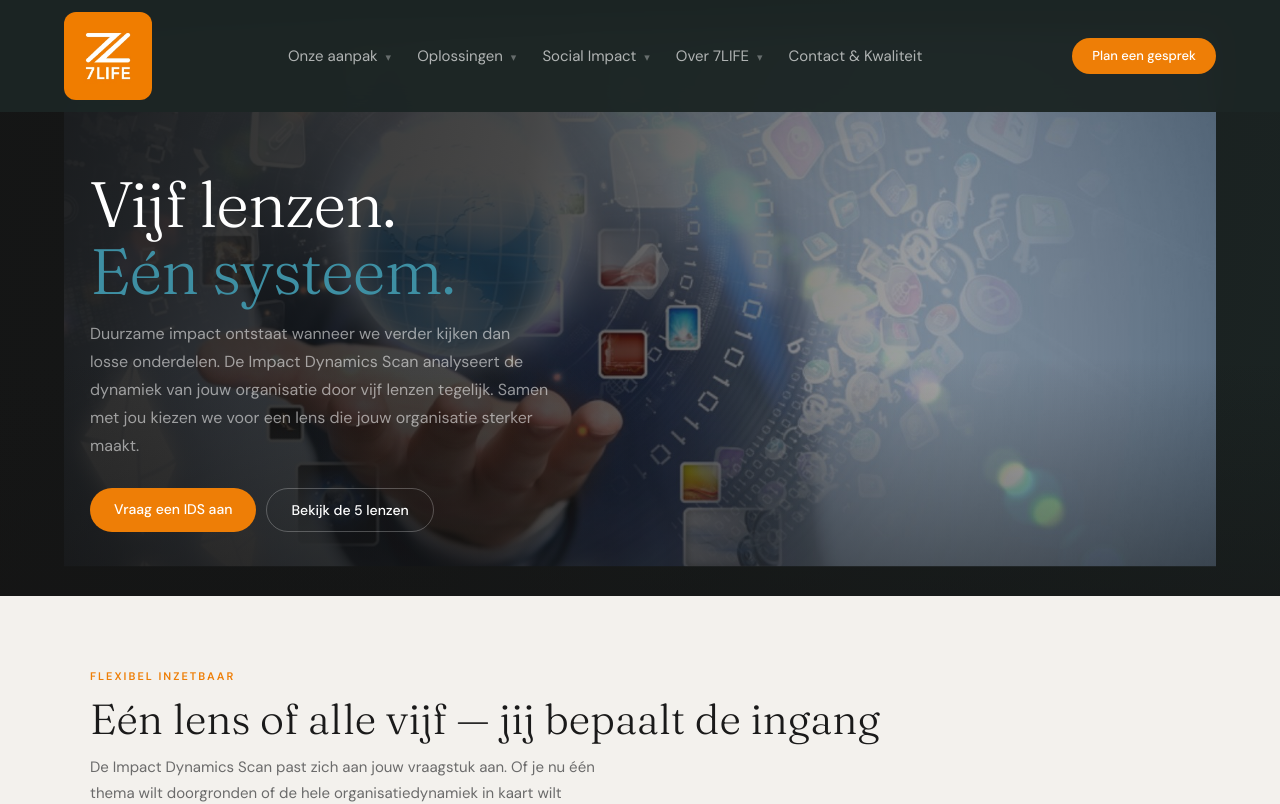
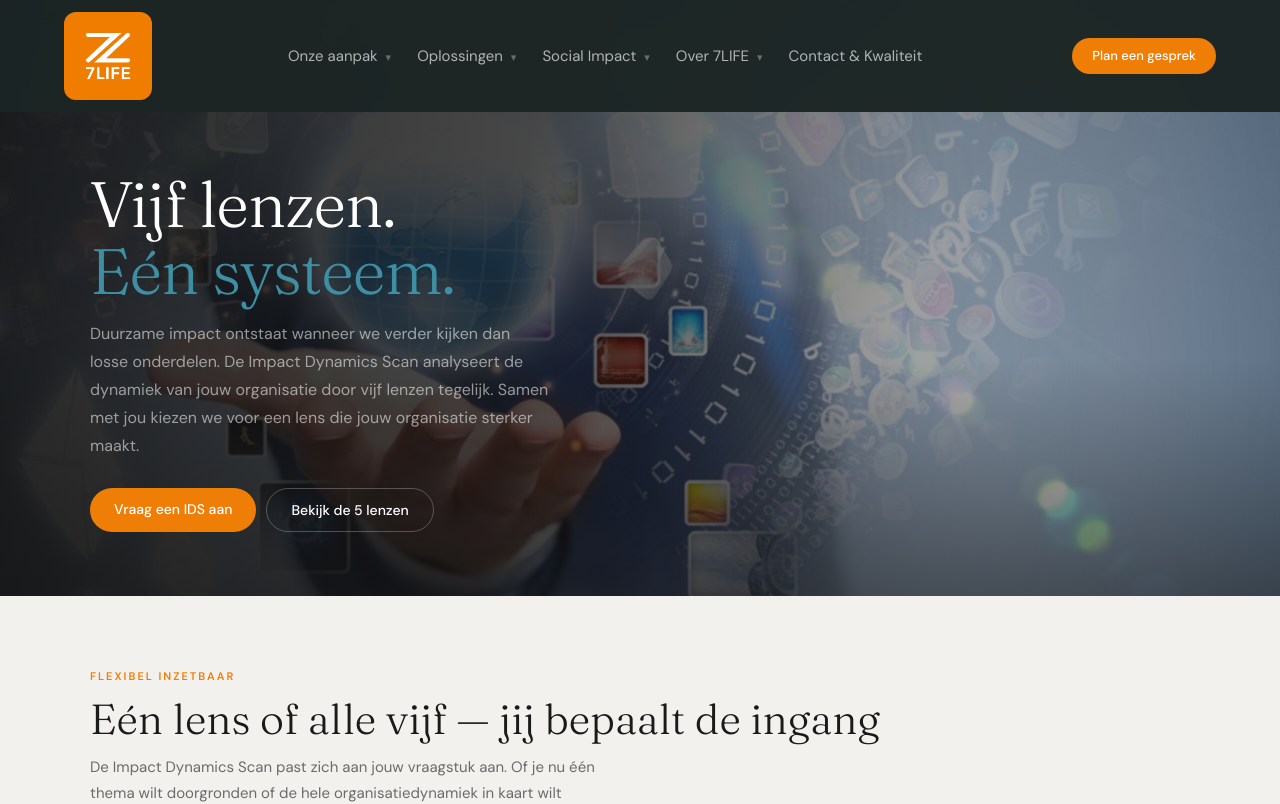
Before and after one commit to Hein-Runderkamp/7life-site, a Next.js app: page /ids in a window 1280 px wide. Shown: the top 804 px of the page. Built offline with nearby package versions, Linux system fonts and the light colour scheme.

Commit message:
IDS hero-achtergrond hersteld, PDF pagina 4 screenshot met oranje kader

```diff
--- a/app/ids/page.tsx
+++ b/app/ids/page.tsx
@@ -102,7 +102,7 @@ export default function IdsPagina() {
             alt="Impact Dynamics Scan"
             fill
             priority
-            className="object-cover scale-90"
+            className="object-cover"
           />
           <div
             className="absolute inset-0"
```
Also changed, not shown: 1 other file (tests, documents, lock files or other folders).
